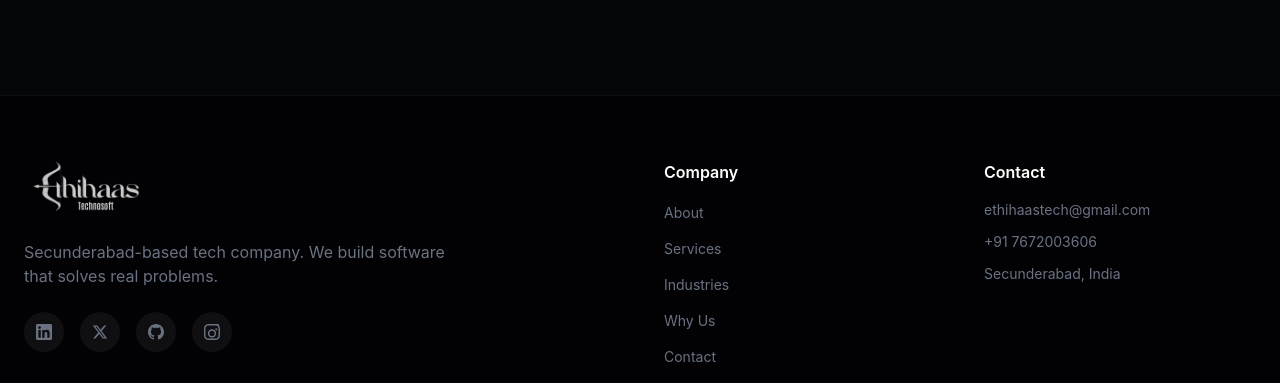
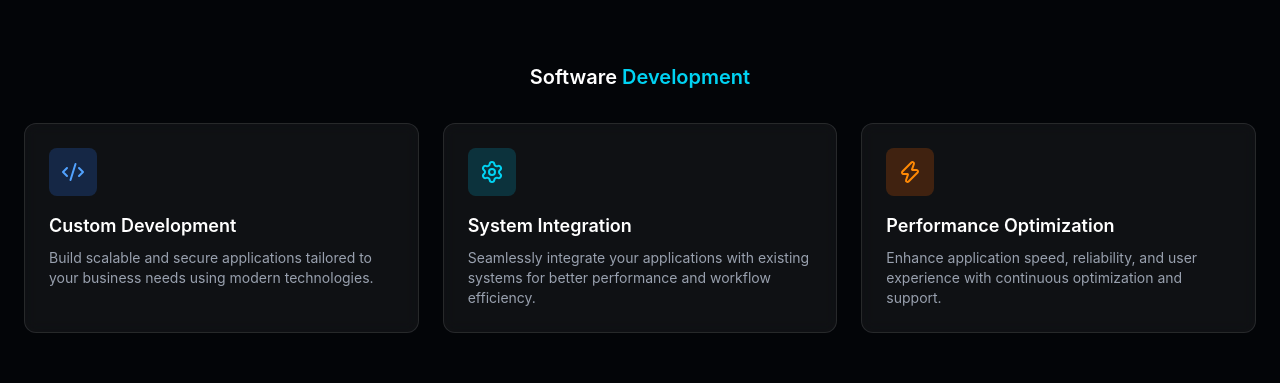
Before and after one commit to archanadeshpal526-create/Etechnosoft-Website, a React (Vite) app: page /services in a window 1280 px wide. Shown: the part 817-1200 px from the top of the page. Built offline with nearby package versions, Linux system fonts and the light colour scheme.

Commit message:
Add Software Development sub-section with 3 cards

```diff
--- a/src/components/Services.jsx
+++ b/src/components/Services.jsx
@@ -1,6 +1,34 @@
 import { motion, useScroll, useTransform } from 'framer-motion';
 import { useRef, useEffect } from 'react';
 import { useNavigate, useLocation } from 'react-router-dom';
+import { Code2, Settings, Zap } from 'lucide-react';
+
+const softwareDevCards = [
+  {
+    id: 'custom-development',
+    title: 'Custom Development',
+    desc: 'Build scalable and secure applications tailored to your business needs using modern technologies.',
+    icon: Code2,
+    color: 'text-blue-400',
+    bg: 'bg-blue-500/20',
+  },
+  {
+    id: 'system-integration',
+    title: 'System Integration',
+    desc: 'Seamlessly integrate your applications with existing systems for better performance and workflow efficiency.',
+    icon: Settings,
+    color: 'text-cyan-400',
+    bg: 'bg-cyan-500/20',
+  },
+  {
+    id: 'performance-optimization',
+    title: 'Performance Optimization',
+    desc: 'Enhance application speed, reliability, and user experience with continuous optimization and support.',
+    icon: Zap,
+    color: 'text-orange-400',
+    bg: 'bg-orange-500/20',
+  },
+];
 
 const services = [
   {
@@ -11,6 +39,7 @@ const services = [
     color: 'from-blue-500',
     bgImage: 'https://images.unsplash.com/photo-1555066931-4365d14bab8c?w=800&q=80',
     tech: ['Python', 'React', 'Node.js', '.NET', 'Angular', 'Flutter', 'PostgreSQL', 'MS SQL', 'Docker', 'AWS', 'Azure', 'FastAPI'],
+    expanded: true,
   },
   {
     id: 'ai-operations',
@@ -145,6 +174,39 @@ export default function Services() {
             </motion.div>
           ))}
         </div>
+
+        <motion.div
+          initial={{ opacity: 0, y: 30 }}
+          whileInView={{ opacity: 1, y: 0 }}
+          viewport={{ once: true }}
+          transition={{ delay: 0.3, duration: 0.6 }}
+          className="mt-16"
+        >
+          <h3 className="text-xl font-semibold text-white mb-8 text-center">
+            Software <span className="text-cyan-400">Development</span>
+          </h3>
+          <div className="grid md:grid-cols-3 gap-6">
+            {softwareDevCards.map((card, index) => (
+              <motion.div
+                key={card.id}
+                initial={{ opacity: 0, y: 20 }}
+                whileInView={{ opacity: 1, y: 0 }}
+                viewport={{ once: true }}
+                transition={{ delay: index * 0.1, duration: 0.5 }}
+                whileHover={{ scale: 1.02 }}
+                className="p-6 bg-white/5 backdrop-blur-sm border border-white/10 rounded-xl hover:bg-white/10 hover:border-blue-500/30 transition-all group cursor-pointer"
+              >
+                <div className={`w-12 h-12 ${card.bg} rounded-lg flex items-center justify-center mb-4`}>
+                  <card.icon className={`w-6 h-6 ${card.color}`} />
+                </div>
+                <h4 className="text-lg font-semibold text-white mb-2 group-hover:text-cyan-400 transition-colors">
+                  {card.title}
+                </h4>
+                <p className="text-gray-400 text-sm">{card.desc}</p>
+              </motion.div>
+            ))}
+          </div>
+        </motion.div>
       </div>
     </section>
   );
```
